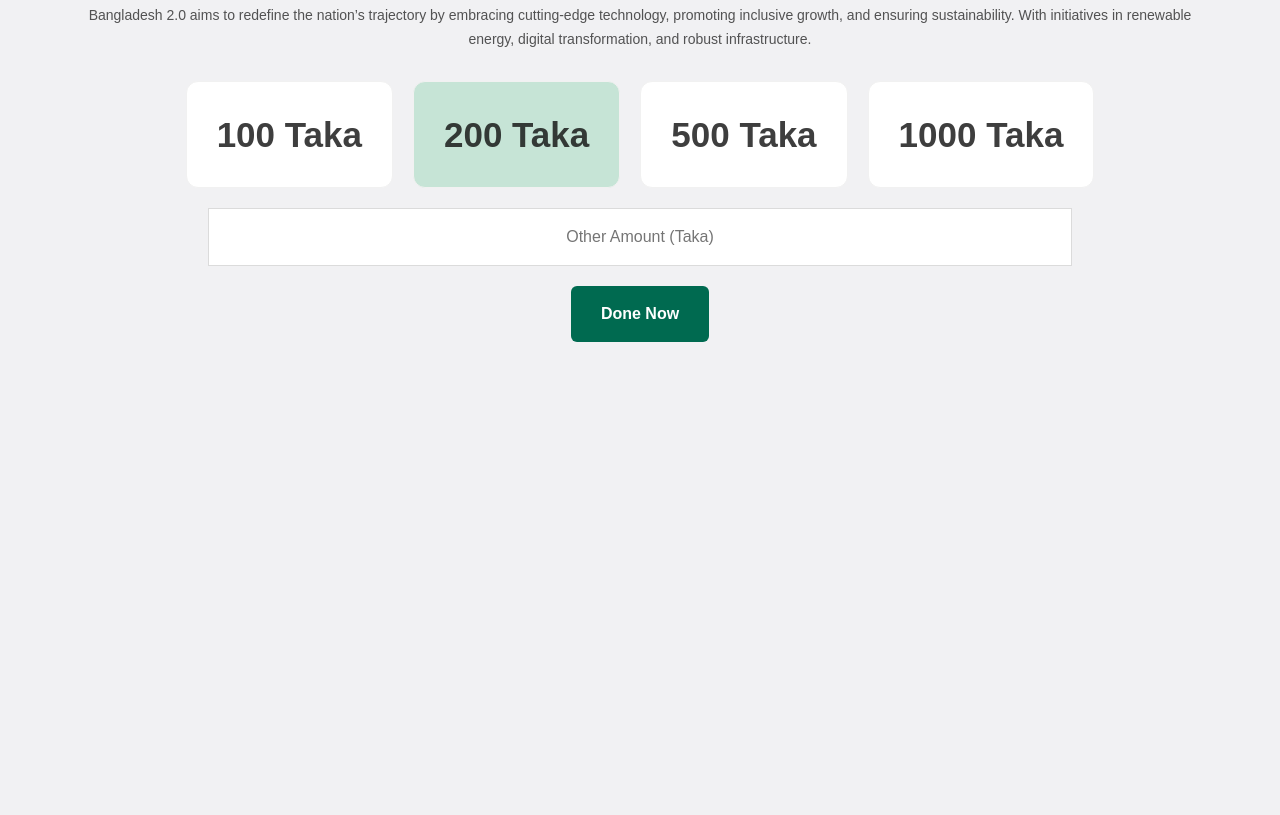
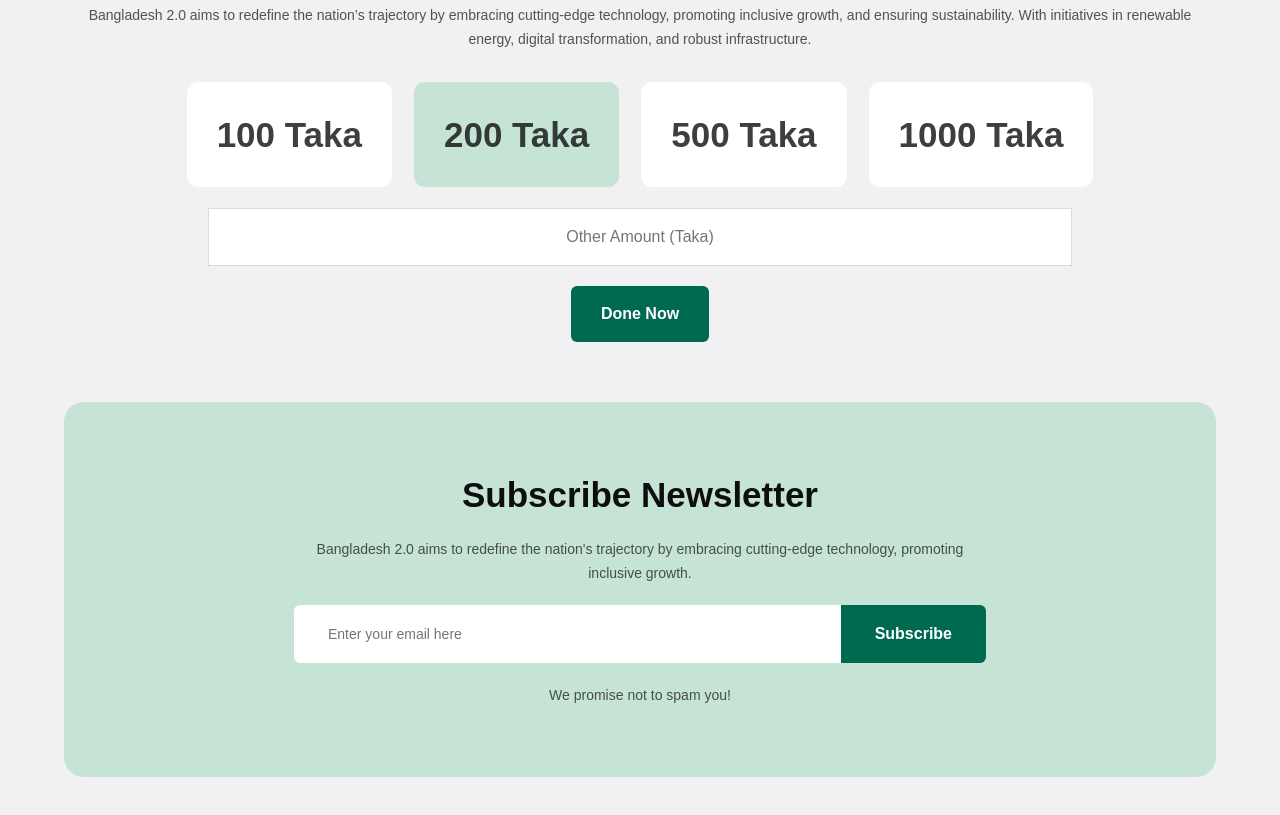
Before and after one commit to arman-gif/first-assignment-one, a plain HTML site: page index.html in a window 1280 px wide. Shown: the part 4060-4875 px from the top of the page. Before the commit the page ends 4412 px from the top, so only its background shows below. Drawn offline with Linux system fonts and the light colour scheme.

Commit message:
Added the subscribe newsletter

```diff
--- a/index.html
+++ b/index.html
@@ -232,6 +232,18 @@
     <button class="done-btn">Done Now</button>
   </section>
 
+<!-- subscribe section   -->
+<section class="subscribe-section">
+    <h2>Subscribe Newsletter</h2>
+    <p>Bangladesh 2.0 aims to redefine the nation's trajectory by embracing cutting-edge technology, promoting inclusive growth.</p>
+
+    <div class="form">
+      <input type="email" placeholder="Enter your email here">
+      <button>Subscribe</button>
+    </div>
+    <p>We promise not to spam you!</p>
+  </section>
+
 
 
 
--- a/style.css
+++ b/style.css
@@ -502,3 +502,57 @@ select:focus {
 .done-btn:hover {
   background-color: #008a45;
 }
+
+/* subscribe section  */
+.subscribe-section{
+  width: 90%;
+  margin: 50px auto;
+  background-color: #C6E4D6;
+  padding: 70px 230px;
+  border-radius: 20px;
+  text-align: center;
+}
+
+.subscribe-section h2 {
+  color: #0E0E0E;
+  font-size: 35px;
+  line-height: 45px;
+  font-weight: 700;
+  margin-bottom: 20px;
+}
+
+.subscribe-section p {
+  color: rgba(14, 14, 14, 0.7);
+  font-size: 14px;
+  line-height: 24px;
+  font-weight: 400;
+}
+
+.form {
+  display: flex;
+  justify-content: center;
+  margin: 20px 0px;
+}
+
+.form input {
+  padding: 16px 34px;
+  background-color: #fff;
+  color: rgba(14, 14, 14, 0.3);
+  font-size: 14px;
+  line-height: 24px;
+  font-weight: 400;
+  border-radius: 6px 0px 0px 6px;
+  border: none;
+  width: 80%;
+}
+
+.form button {
+  background-color: #006A50;
+  color: #fff;
+  padding: 16px 34px;
+  border-radius: 0px 6px 6px 0px;
+  border: none;
+  font-size: 16px;
+  line-height: 26px;
+  font-weight: 600;
+}
```
